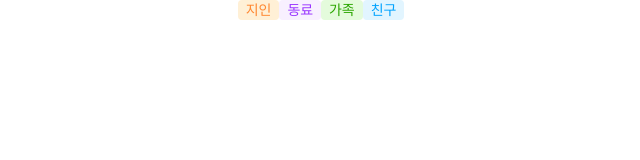
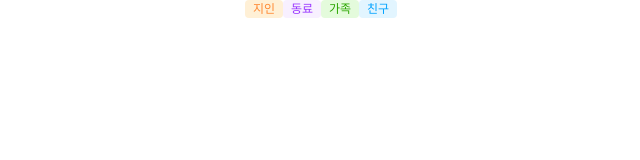
Before and after one commit to codeit-project-rolling/rolling, a React (Create React App) app: page / in a window 1280 px wide. Shown: the top 160 px of the page, without its empty margins (319-959 px from the left). Built offline with nearby package versions, Linux system fonts and the light colour scheme; a web font is replaced by a local one.

Commit message:
chore: 폰트 사전 설정 적용 	modified:   src/components/Badge/Badge.module.scss

```diff
--- a/src/components/Badge/Badge.module.scss
+++ b/src/components/Badge/Badge.module.scss
@@ -1,12 +1,9 @@
-@import 'assets/styles/colors.scss';
+@import 'assets/styles/global.scss';
 
 .badge {
+  @include font12Regular;
   display: inline-flex;
   padding: 0 0.8rem;
-  font-size: 1.4rem;
-  font-weight: 400;
-  line-height: 2rem;
-  letter-spacing: -0.007rem;
   border-radius: 0.4rem;
 }
 
```
